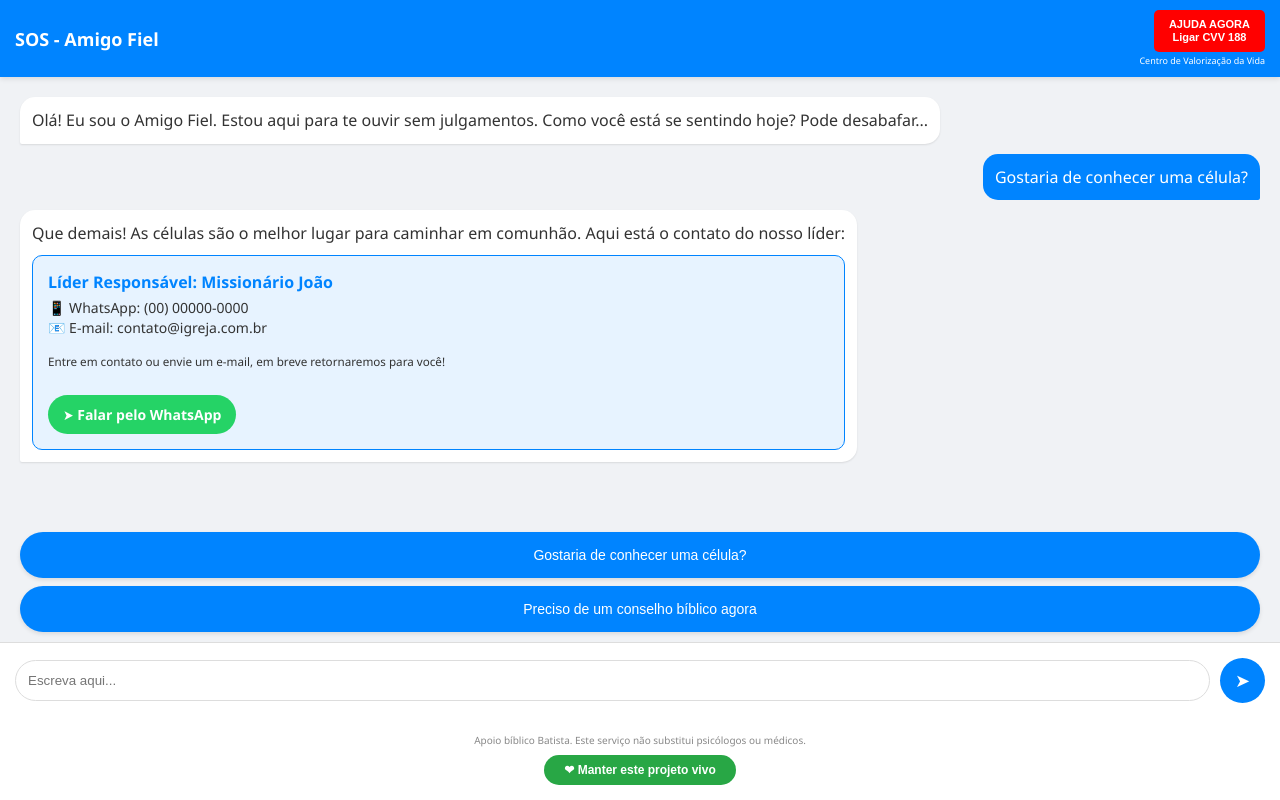
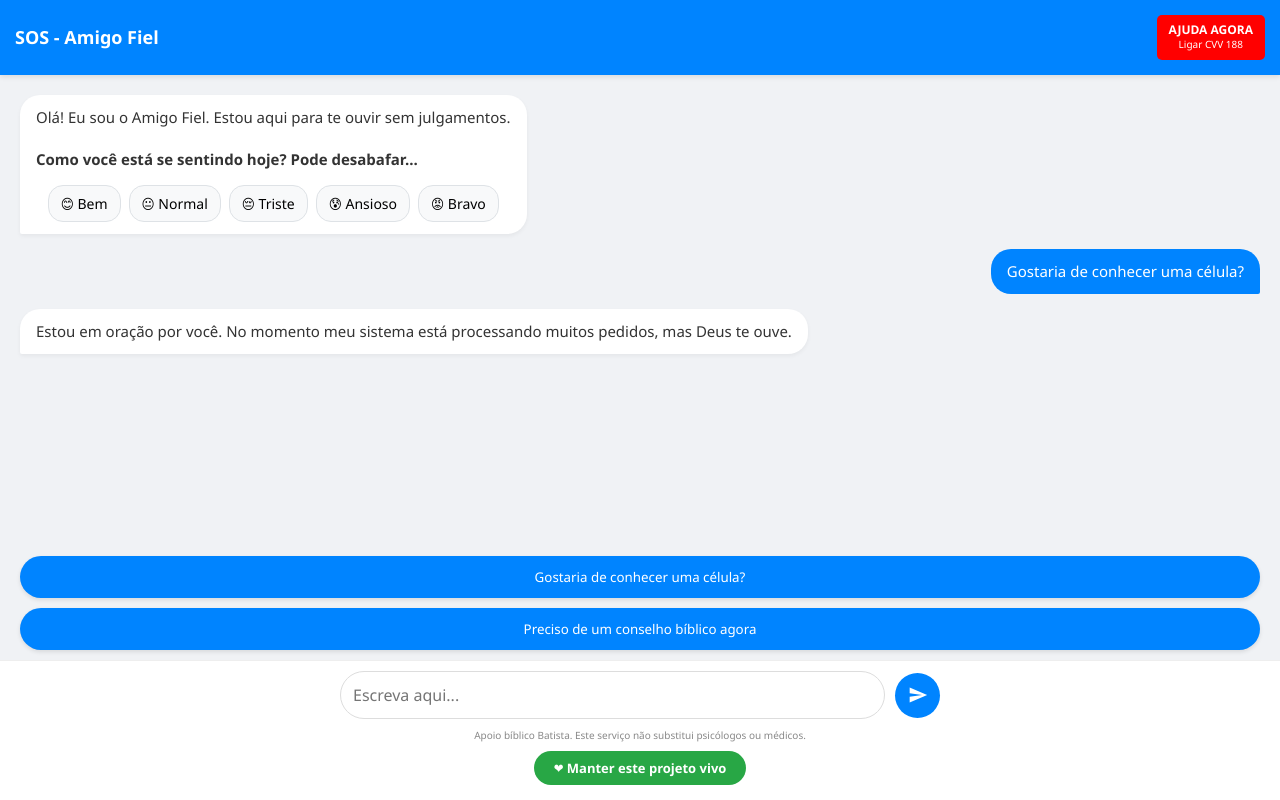
Before and after one commit to leandroborbatec-ops/amigo-fiel, a website: page index.html in a window 1280 px wide. Both pictures are taken after a click on the button "Gostaria de conhecer uma célula?". Drawn offline with Linux system fonts and the light colour scheme; no server answers.

Commit message:
Update index.html

```diff
--- a/index.html
+++ b/index.html
@@ -3,55 +3,73 @@
 <head>
     <meta charset="UTF-8">
     <meta name="viewport" content="width=device-width, initial-scale=1.0, maximum-scale=1.0, user-scalable=no">
-    <title>SOS - Amigo Fiel</title>
+    <title>Amigo Fiel SOS</title>
+
+    <link rel="manifest" href="/manifest.json">
+    <meta name="theme-color" content="#0084ff">
+    <meta name="apple-mobile-web-app-capable" content="yes">
+    <meta name="apple-mobile-web-app-status-bar-style" content="black-translucent">
+    <link rel="apple-touch-icon" href="amigofiel.png">
 
     <style>
-        body { font-family: 'Segoe UI', Tahoma, Geneva, Verdana, sans-serif; background-color: #f0f2f5; margin: 0; display: flex; flex-direction: column; height: 100vh; }
+        * { box-sizing: border-box; margin: 0; padding: 0; font-family: 'Segoe UI', Tahoma, Geneva, Verdana, sans-serif; }
+        body { background-color: #f0f2f5; display: flex; flex-direction: column; height: 100vh; }
 
-        /* Cabeçalho com CVV e Nome do App */
-        .header { background-color: #0084ff; color: white; padding: 10px 15px; display: flex; justify-content: space-between; align-items: center; box-shadow: 0 2px 5px rgba(0,0,0,0.1); }
-        .header-title { font-size: 18px; font-weight: bold; }
-        .btn-ajuda-container { display: flex; flex-direction: column; align-items: flex-end; }
-        .btn-ajuda { background-color: #ff0000; color: white; border: none; padding: 8px 15px; border-radius: 5px; font-weight: bold; cursor: pointer; font-size: 11px; text-align: center; line-height: 1.2; }
-        .cvv-text { font-size: 9px; color: white; margin-top: 2px; text-align: right; }
+        /* Header e Botão de Emergência */
+        .header { background-color: #0084ff; color: white; padding: 15px; display: flex; justify-content: space-between; align-items: center; position: sticky; top: 0; z-index: 100; box-shadow: 0 2px 5px rgba(0,0,0,0.1); }
+        .btn-ajuda-agora { background-color: #ff0000; color: white; border: none; padding: 8px 12px; border-radius: 5px; font-weight: bold; font-size: 12px; text-decoration: none; text-align: center; line-height: 1.2; }
 
-        /* Área do Chat */
-        #chat-container { flex: 1; overflow-y: auto; padding: 20px; display: flex; flex-direction: column; gap: 10px; }
-        .message { max-width: 85%; padding: 12px; border-radius: 15px; line-height: 1.4; font-size: 16px; position: relative; }
-        .bot { background-color: white; align-self: flex-start; border-bottom-left-radius: 2px; color: #333; box-shadow: 0 1px 2px rgba(0,0,0,0.1); }
+        /* Área de Chat */
+        #chat-container { flex: 1; overflow-y: auto; padding: 20px; display: flex; flex-direction: column; gap: 15px; }
+        .mensagem { max-width: 85%; padding: 12px 16px; border-radius: 20px; font-size: 15px; line-height: 1.4; position: relative; animation: fadeIn 0.3s ease; }
+        @keyframes fadeIn { from { opacity: 0; transform: translateY(10px); } to { opacity: 1; transform: translateY(0); } }
+
+        .bot { background-color: white; align-self: flex-start; border-bottom-left-radius: 2px; box-shadow: 0 2px 4px rgba(0,0,0,0.05); color: #333; }
         .user { background-color: #0084ff; color: white; align-self: flex-end; border-bottom-right-radius: 2px; }
 
-        /* Estilo dos Botões de Opção (Azul e Arredondado) */
-        .opcoes-container { padding: 10px 20px; display: flex; flex-direction: column; gap: 8px; }
-        .btn-opcao { background-color: #0084ff; color: white; border: none; padding: 15px; border-radius: 30px; cursor: pointer; text-align: center; font-size: 14px; font-weight: 500; box-shadow: 0 2px 4px rgba(0,0,0,0.1); width: 100%; }
+        /* Container de Opções e Emojis */
+        .sentimentos-container { display: flex; flex-wrap: wrap; gap: 8px; margin-top: 15px; justify-content: center; }
+        .opcoes-container { display: flex; flex-direction: column; gap: 10px; padding: 0 20px; margin-bottom: 10px; }
 
-        /* Card da Célula */
-        .card-celula { background: #e7f3ff; border: 1px solid #0084ff; border-radius: 10px; padding: 15px; margin-top: 10px; color: #333; font-size: 14px; }
-        .card-celula strong { color: #0084ff; display: block; margin-bottom: 5px; font-size: 16px; }
-        .btn-whatsapp { display: inline-block; background-color: #25d366; color: white !important; text-decoration: none; padding: 10px 15px; border-radius: 20px; font-weight: bold; margin-top: 10px; text-align: center; }
+        .btn-emoji { background: #f8f9fa; border: 1px solid #dee2e6; padding: 8px 12px; border-radius: 15px; cursor: pointer; font-size: 14px; transition: 0.2s; }
+        .btn-emoji:active { background: #e2e6ea; transform: scale(0.95); }
 
-        /* Área de Input */
-        .input-area { padding: 15px; background: white; display: flex; gap: 10px; border-top: 1px solid #ddd; align-items: center; }
-        input { flex: 1; padding: 12px; border: 1px solid #ddd; border-radius: 25px; outline: none; }
-        .btn-send { background: #0084ff; color: white; border: none; width: 45px; height: 45px; border-radius: 50%; cursor: pointer; display: flex; align-items: center; justify-content: center; font-size: 18px; }
+        .btn-opcao { background-color: #0084ff; color: white; border: none; padding: 12px; border-radius: 25px; font-weight: 500; cursor: pointer; width: 100%; box-shadow: 0 2px 4px rgba(0,0,0,0.1); }
 
-        /* Rodapé Ético e Doação */
-        .footer-info { font-size: 10px; color: #888; text-align: center; padding: 15px; background: white; }
-        .btn-doar { background: #28a745; color: white; border: none; padding: 8px 20px; border-radius: 20px; font-size: 12px; margin-top: 8px; cursor: pointer; font-weight: bold; }
+        /* Rodapé: Input e Avisos */
+        .footer-container { background: white; padding: 10px; border-top: 1px solid #eee; }
+        .input-area { display: flex; gap: 10px; align-items: center; max-width: 600px; margin: 0 auto; padding-bottom: 5px; }
+        input { flex: 1; padding: 12px; border: 1px solid #ddd; border-radius: 25px; outline: none; font-size: 16px; }
+        .btn-enviar { background-color: #0084ff; border: none; width: 45px; height: 45px; border-radius: 50%; color: white; cursor: pointer; display: flex; align-items: center; justify-content: center; }
+
+        .disclaimer { font-size: 10px; color: #888; text-align: center; padding: 5px 10px; line-height: 1.2; }
+        .btn-doar { background-color: #28a745; color: white; border: none; padding: 8px 20px; border-radius: 20px; font-size: 13px; font-weight: bold; margin: 5px auto; display: block; cursor: pointer; }
     </style>
 </head>
 <body>
 
     <div class="header">
-        <div class="header-title">SOS - Amigo Fiel</div>
-        <div class="btn-ajuda-container">
-            <button class="btn-ajuda" onclick="window.location.href='tel:188'">AJUDA AGORA<br>Ligar CVV 188</button>
-            <div class="cvv-text">Centro de Valorização da Vida</div>
+        <div>
+            <h2 style="font-size: 18px;">SOS - Amigo Fiel</h2>
         </div>
+        <a href="tel:188" class="btn-ajuda-agora">
+            AJUDA AGORA<br><span style="font-size: 10px; font-weight: normal;">Ligar CVV 188</span>
+        </a>
     </div>
 
     <div id="chat-container">
-        <div class="message bot">Olá! Eu sou o Amigo Fiel. Estou aqui para te ouvir sem julgamentos. Como você está se sentindo hoje? Pode desabafar...</div>
+        <div class="mensagem bot">
+            Olá! Eu sou o Amigo Fiel. Estou aqui para te ouvir sem julgamentos.
+            <br><br><b>Como você está se sentindo hoje? Pode desabafar...</b>
+
+            <div class="sentimentos-container">
+                <button class="btn-emoji" onclick="enviarSentimento('😊', 'Bem (Gratidão)')">😊 Bem</button>
+                <button class="btn-emoji" onclick="enviarSentimento('😐', 'Normal')">😐 Normal</button>
+                <button class="btn-emoji" onclick="enviarSentimento('😔', 'Triste')">😔 Triste</button>
+                <button class="btn-emoji" onclick="enviarSentimento('😰', 'Ansioso')">😰 Ansioso</button>
+                <button class="btn-emoji" onclick="enviarSentimento('😡', 'Bravo')">😡 Bravo</button>
+            </div>
+        </div>
     </div>
 
     <div class="opcoes-container">
@@ -59,104 +77,70 @@
         <button class="btn-opcao" onclick="enviarOpcao('Preciso de um conselho bíblico agora')">Preciso de um conselho bíblico agora</button>
     </div>
 
-    <div class="input-area">
-        <input type="text" id="user-input" placeholder="Escreva aqui...">
-        <button class="btn-send" onclick="enviarMensagem()">➤</button>
-    </div>
+    <div class="footer-container">
+        <div class="input-area">
+            <input type="text" id="userInput" placeholder="Escreva aqui..." onkeypress="verificarEnter(event)">
+            <button class="btn-enviar" onclick="enviarMensagem()">
+                <svg width="20" height="20" viewBox="0 0 24 24" fill="white"><path d="M2.01 21L23 12 2.01 3 2 10l15 2-15 2z"/></svg>
+            </button>
+        </div>
 
-    <div class="footer-info">
-        Apoio bíblico Batista. Este serviço não substitui psicólogos ou médicos.<br>
-        <button class="btn-doar" onclick="alert('Obrigado! Em breve você poderá contribuir.')">❤ Manter este projeto vivo</button>
+        <p class="disclaimer">Apoio bíblico Batista. Este serviço não substitui psicólogos ou médicos.</p>
+        <button class="btn-doar" onclick="window.open('SEU_LINK_DE_DOACAO', '_blank')">❤ Manter este projeto vivo</button>
     </div>
 
     <script>
         const chatContainer = document.getElementById('chat-container');
-        const userInput = document.getElementById('user-input');
+        const userInput = document.getElementById('userInput');
 
-        const caixaDePromessas = [
-            "Lançando sobre ele toda a vossa ansiedade, porque ele tem cuidado de vós. (1 Pedro 5:7)",
-            "O Senhor é o meu pastor, nada me faltará. (Salmos 23:1)",
-            "Não temas, porque eu sou contigo. (Isaías 41:10)",
-            "Tudo posso naquele que me fortalece. (Filipenses 4:13)",
-            "O Senhor está perto dos que têm o coração quebrantado. (Salmos 34:18)",
-            "O choro pode durar uma noite, mas a alegria vem pela manhã. (Salmos 30:5)",
-            "Se Deus é por nós, quem será contra nós? (Romanos 8:31)",
-            "A minha graça te basta, porque o meu poder se aperfeiçoa na fraqueza. (2 Coríntios 12:9)",
-            "Entrega o teu caminho ao Senhor; confia nele, e ele tudo fará. (Salmos 37:5)",
-            "Espera no Senhor, anima-te, e ele fortalecerá o teu coração. (Salmos 27:14)",
-            "Pois eu bem sei os planos que tenho para vocês... dar esperança e um futuro. (Jeremias 29:11)",
-            "O Senhor é bom, um refúgio em tempos de angústia. (Naum 1:7)",
-            "Aquietai-vos, e sabei que eu sou Deus. (Salmos 46:10)",
-            "Deus é nosso refúgio e fortaleza, socorro bem presente na angústia. (Salmos 46:1)",
-            "O Senhor te guardará de todo o mal; ele guardará a tua alma. (Salmos 121:7)",
-            "A paz de Deus, que excede todo entendimento, guardará seu coração. (Filipenses 4:7)",
-            "O nome do Senhor é uma torre forte; os justos correm para ela e estão seguros. (Provérbios 18:10)",
-            "Deixo-vos a paz, a minha paz vos dou. (João 14:27)",
-            "Sê forte e corajoso; não temas, nem te espantes. (Josué 1:9)",
-            "Confia no Senhor de todo o teu coração. (Provérbios 3:5)",
-            "Mil cairão ao teu lado, mas não chegará a ti. (Salmos 91:7)",
-            "Não andeis ansiosos por coisa alguma. (Filipenses 4:6)",
-            "Eis que estou convosco todos os dias. (Mateus 28:20)",
-            "O Senhor é a minha luz e a minha salvação; de quem terei medo? (Salmos 27:1)",
-            "Alegrai-vos na esperança, sede pacientes na tribulação. (Romanos 12:12)",
-            "Mas os que esperam no Senhor renovarão as suas forças. (Isaías 40:31)",
-            "Peçam, e lhes será dado; busquem, e encontrarão. (Mateus 7:7)",
-            "Ninguém despreze a tua mocidade; mas sê o exemplo dos fiéis. (1 Timóteo 4:12)",
-            "Escondi a tua palavra no meu coração. (Salmos 119:11)",
-            "Deus é fiel; ele não deixará que vocês sejam tentados além do que suportam. (1 Coríntios 10:13)"
-        ];
+        function adicionarMensagem(texto, tipo) {
+            const div = document.createElement('div');
+            div.className = `mensagem ${tipo}`;
+            div.innerText = texto;
+            chatContainer.appendChild(div);
+            scrollToBottom();
+        }
 
-        function adicionarMensagem(texto, remetente, htmlExtra = "") {
-            const div = document.createElement('div');
-            div.className = `message ${remetente}`;
-            div.innerHTML = texto + htmlExtra;
-            chatContainer.appendChild(div);
+        function scrollToBottom() {
             chatContainer.scrollTop = chatContainer.scrollHeight;
         }
 
-        async function enviarMensagem() {
+        function verificarEnter(event) {
+            if (event.key === 'Enter') enviarMensagem();
+        }
+
+        function enviarSentimento(emoji, texto) {
+            adicionarMensagem(emoji + " " + texto, 'user');
+            processarRespostaIA(texto);
+        }
+
+        function enviarOpcao(texto) {
+            adicionarMensagem(texto, 'user');
+            processarRespostaIA(texto);
+        }
+
+        function enviarMensagem() {
             const texto = userInput.value.trim();
-            if (!texto) return;
-            userInput.value = '';
+            if (texto === "") return;
             adicionarMensagem(texto, 'user');
+            userInput.value = "";
+            processarRespostaIA(texto);
+        }
 
+        async function processarRespostaIA(mensagemUsuario) {
+            // Aqui você conecta com sua API da Vercel /api/chat
             try {
-                // Linha que comunica com a sua IA
                 const response = await fetch('/api/chat', {
                     method: 'POST',
                     headers: { 'Content-Type': 'application/json' },
-                    body: JSON.stringify({ mensagem: texto })
+                    body: JSON.stringify({ mensagem: mensagemUsuario })
                 });
                 const data = await response.json();
                 adicionarMensagem(data.resposta, 'bot');
             } catch (e) {
-                // Caso o servidor de IA esteja desligado ou falhe
-                adicionarMensagem("Entendo... pode falar mais sobre isso, estou ouvindo você.", 'bot');
+                adicionarMensagem("Estou em oração por você. No momento meu sistema está processando muitos pedidos, mas Deus te ouve.", "bot");
             }
         }
-
-        function enviarOpcao(texto) {
-            adicionarMensagem(texto, 'user');
-            setTimeout(() => {
-                if(texto.includes('conselho')) {
-                    const sorteado = caixaDePromessas[Math.floor(Math.random() * caixaDePromessas.length)];
-                    adicionarMensagem(`Receba essa linda mensagem para alegrar o seu dia: \n\n"${sorteado}"`, 'bot');
-                } else if(texto.includes('célula')) {
-                    const card = `
-                        <div class="card-celula">
-                            <strong>Líder Responsável: Missionário João</strong>
-                            📱 WhatsApp: (00) 00000-0000<br>
-                            📧 E-mail: contato@igreja.com.br
-                            <p><small>Entre em contato ou envie um e-mail, em breve retornaremos para você!</small></p>
-                            <a href="https://wa.me/5500000000000?text=Olá!%20Gostaria%20de%20conhecer%20uma%20célula." class="btn-whatsapp">➤ Falar pelo WhatsApp</a>
-                        </div>
-                    `;
-                    adicionarMensagem("Que demais! As células são o melhor lugar para caminhar em comunhão. Aqui está o contato do nosso líder:", 'bot', card);
-                }
-            }, 800);
-        }
-
-        userInput.addEventListener('keypress', (e) => { if (e.key === 'Enter') enviarMensagem(); });
     </script>
 </body>
 </html>
```
